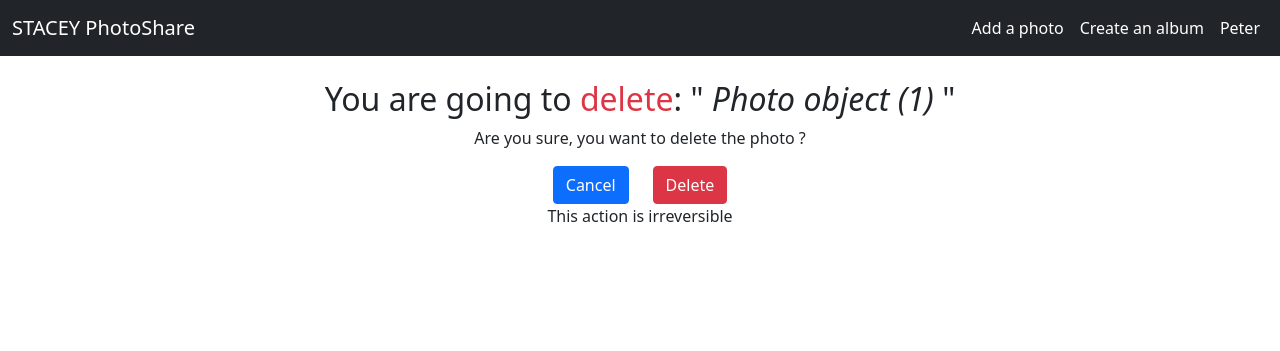
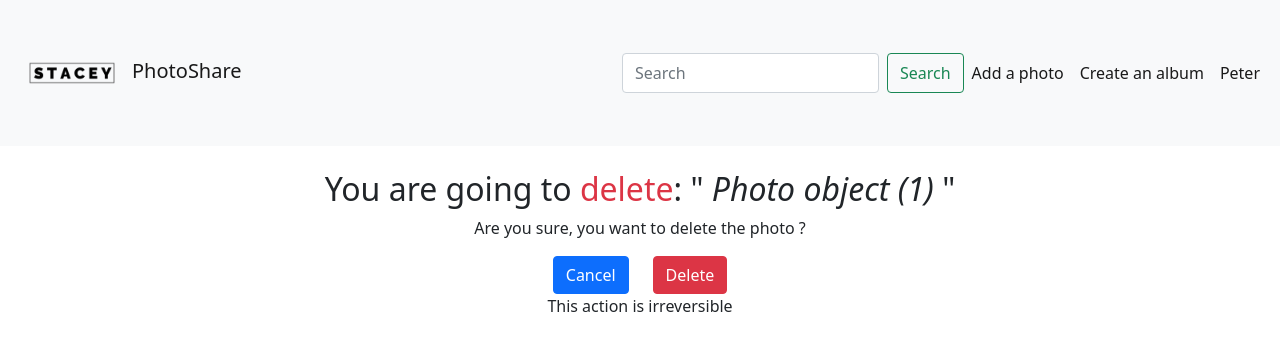
Before and after one commit to Tokoshima/STACEYPhotoShare, a Django app: page /photo/1/delete/ in a window 1280 px wide. Shown: the top 351 px of the page. Run offline with Django 3.2, Linux system fonts and the light colour scheme; a user stored in the database is signed in; data comes from the database, SQL or seed files in the repository; parts of the project's set-up code (start-up, migrations or seed data) failed here and were passed over.

Commit message:
Fixed update and delete links, added share functionality and css touchup

```diff
--- a/staceyphotoshare/photoshare/models.py
+++ b/staceyphotoshare/photoshare/models.py
@@ -13,6 +13,7 @@ class Photo(models.Model):
     image = models.ImageField(upload_to='photos/', default='default.jpg')
     submitter = models.ForeignKey(get_user_model(), on_delete=models.CASCADE, related_name='submitter_type')
     access = models.ForeignKey(get_user_model(), on_delete=models.CASCADE, related_name='accessor_type')
+
 
     # def __str__(self):
     #     return self.image
--- a/staceyphotoshare/photoshare/templates/photoshare/list.html
+++ b/staceyphotoshare/photoshare/templates/photoshare/list.html
@@ -13,7 +13,7 @@
 
       <div class="col-lg-3 col-md-5 col-xs-7">
         <a href=" {% url 'photoshare:metadata' photo.id %}" class="d-block mb-4 h-100">
-          <img src="{{photo.image.url}}" class="img-fluid rounded"/>
+          <img src="{{photo.image.url}}" class="img-thumbnail"/>
         </a>
         <p>"{{photo.title}}"</p>
       </div>
@@ -29,7 +29,7 @@
 
       <div class="col-lg-3 col-md-4 col-xs-6">
         <a href=" {% url 'photoshare:metadata' photo.id %}" class="d-block mb-4 h-100">
-          <img src="{{photo.image.url}}" class="img-fluid rounded"/>
+          <img src="{{photo.image.url}}" class="img-thumbnail"/>
         </a>
         <p>"{{photo.title}}"</p>
       </div>
--- a/staceyphotoshare/staceyphotoshare/settings.py
+++ b/staceyphotoshare/staceyphotoshare/settings.py
@@ -128,7 +128,7 @@ USE_TZ = True
 
 STATIC_URL = '/static/'
 
-STATIC_ROOT = os.path.join(BASE_DIR, "static")
+STATIC_ROOT = '/static/'
 
 # Default primary key field type
 # https://docs.djangoproject.com/en/3.2/ref/settings/#default-auto-field
@@ -144,3 +144,7 @@ MEDIA_ROOT = BASE_DIR / 'media/'
 LOGIN_URL = 'user:login'
 LOGIN_REDIRECT_URL = 'photo:list'
 LOGOUT_REDIRECT_URL = 'photo:list'
+
+STATICFILES_DIRS = [
+    os.path.join(BASE_DIR, "static"), # your static/ files folder
+]
--- a/staceyphotoshare/staceyphotoshare/urls.py
+++ b/staceyphotoshare/staceyphotoshare/urls.py
@@ -22,4 +22,4 @@ urlpatterns = [
     path('admin/', admin.site.urls),
     path('', include('photoshare.urls')),
     path('users/', include('users.urls')),
-] + static(settings.MEDIA_URL, document_root=settings.MEDIA_ROOT)
+] + static(settings.MEDIA_URL, document_root=settings.MEDIA_ROOT) + static(settings.STATIC_URL, document_root=settings.STATIC_ROOT)
--- a/staceyphotoshare/templates/base.html
+++ b/staceyphotoshare/templates/base.html
@@ -1,5 +1,6 @@
 <!-- templates/base.html -->
 <!DOCTYPE html>
+{% load static %}
 <html lang="en">
   <head>
     <meta charset="UTF-8" />
@@ -13,6 +14,7 @@
       crossorigin="anonymous"
     />
 
+
     <link
       rel="stylesheet"
       href="https://cdnjs.cloudflare.com/ajax/libs/font-awesome/5.15.3/css/all.min.css"
@@ -22,7 +24,6 @@
   </head>
   <body>
     {% include 'navbar.html' %}
-
     <div class="container mt-4">
     {% block body %}
 
--- a/staceyphotoshare/templates/navbar.html
+++ b/staceyphotoshare/templates/navbar.html
@@ -1,7 +1,8 @@
 <!-- templates/navbar.html -->
-<nav class="navbar navbar-expand-md navbar-dark bg-dark">
+{% load static %}
+<nav class="navbar navbar-expand-lg navbar-light bg-light" style="background-color: #0000FF;">
   <div class="container-fluid">
-    <a class="navbar-brand" href="{% url 'photoshare:list' %}">STACEY PhotoShare</a>
+    <a class="navbar-brand" href="{% url 'photoshare:list' %}"><img src="static/STACEY-logos_black.png" width=120 height=120 class="" alt="">PhotoShare</a>
     <button
       class="navbar-toggler"
       type="button"
@@ -19,7 +20,10 @@
     >
       <ul class="navbar-nav">
         {% if user.is_authenticated %}
-
+        <form class="d-flex">
+        <input class="form-control me-2" type="search" placeholder="Search" aria-label="Search">
+        <button class="btn btn-outline-success" type="submit">Search</button>
+      </form>
         <li class="nav-item">
           <a class="nav-link active" href="{% url 'photoshare:create' %}">Add a photo</a>
         </li>
```
Also changed, not shown: staceyphotoshare/photoshare/templates/photoshare/detail.html (+14 -9 lines), staceyphotoshare/static/css/base.css (added, +11 -0 lines), staceyphotoshare/static/STACEY-logos.jpeg (added), staceyphotoshare/static/STACEY-logos_black.png (added).
